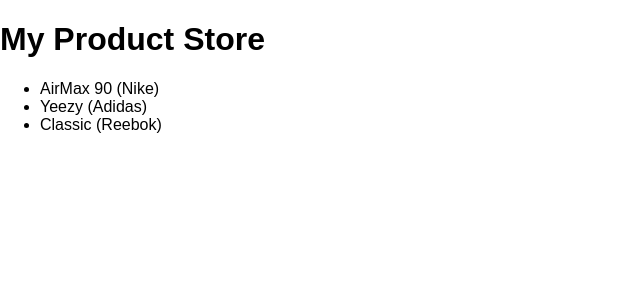
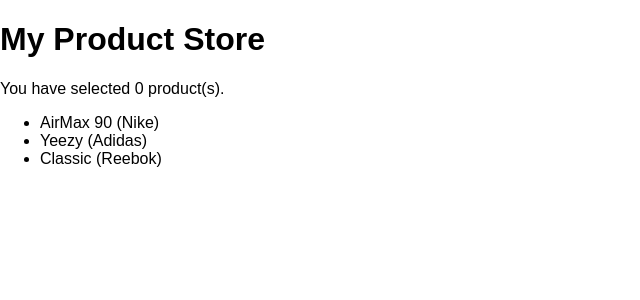
Before and after one commit to MyaElla/react-tdd-projecttest, a React (Create React App) app: page / in a window 1280 px wide. Shown: the top 300 px of the page, without its empty margins (0-640 px from the left). Built offline with nearby package versions, Linux system fonts and the light colour scheme.

Commit message:
added message for number of products selected

```diff
--- a/src/App.js
+++ b/src/App.js
@@ -1,6 +1,6 @@
 import React, { Component } from 'react';
 import ProductList from './components/ProductList';
-import logo from './logo.svg';
+// import logo from './logo.svg';
 import './App.css';
 
 class App extends Component {
@@ -29,6 +29,7 @@
     return (
       <div>
         <h1>My Product Store</h1>
+        <p>You have selected {this.state.selectedProducts.length} product(s).</p>
         <ProductList
           products={this.state.products}
           onProductSelect={this.handleProductSelect.bind(this)}
```
